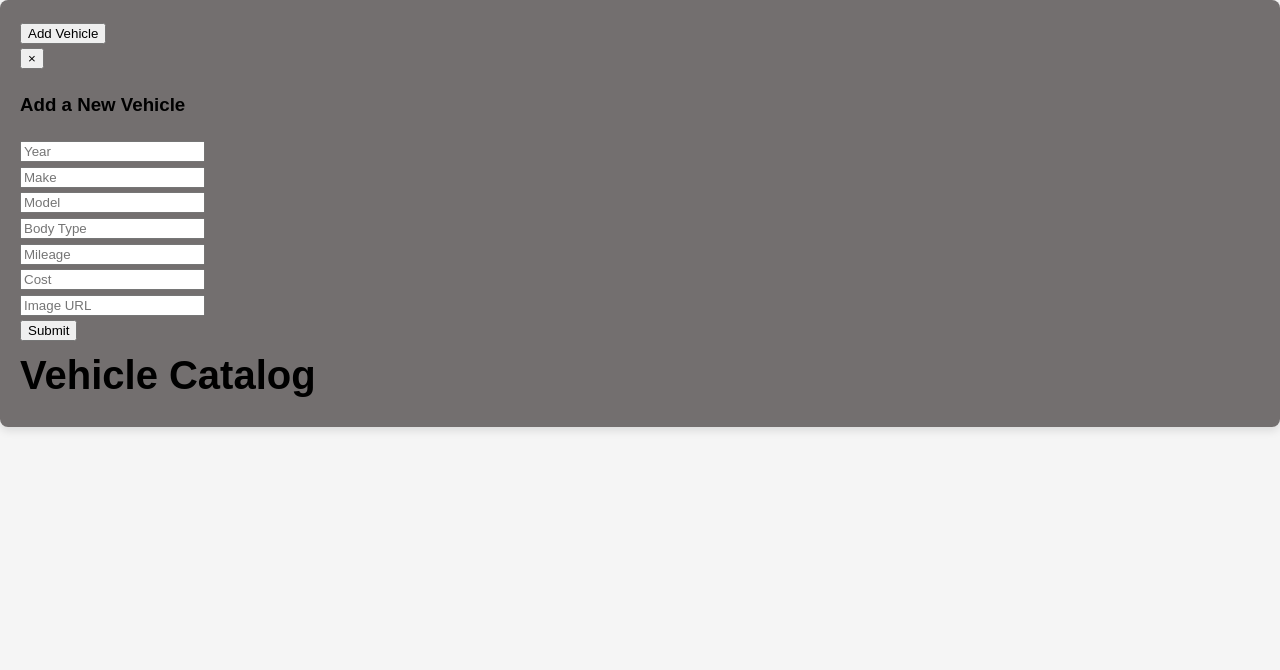
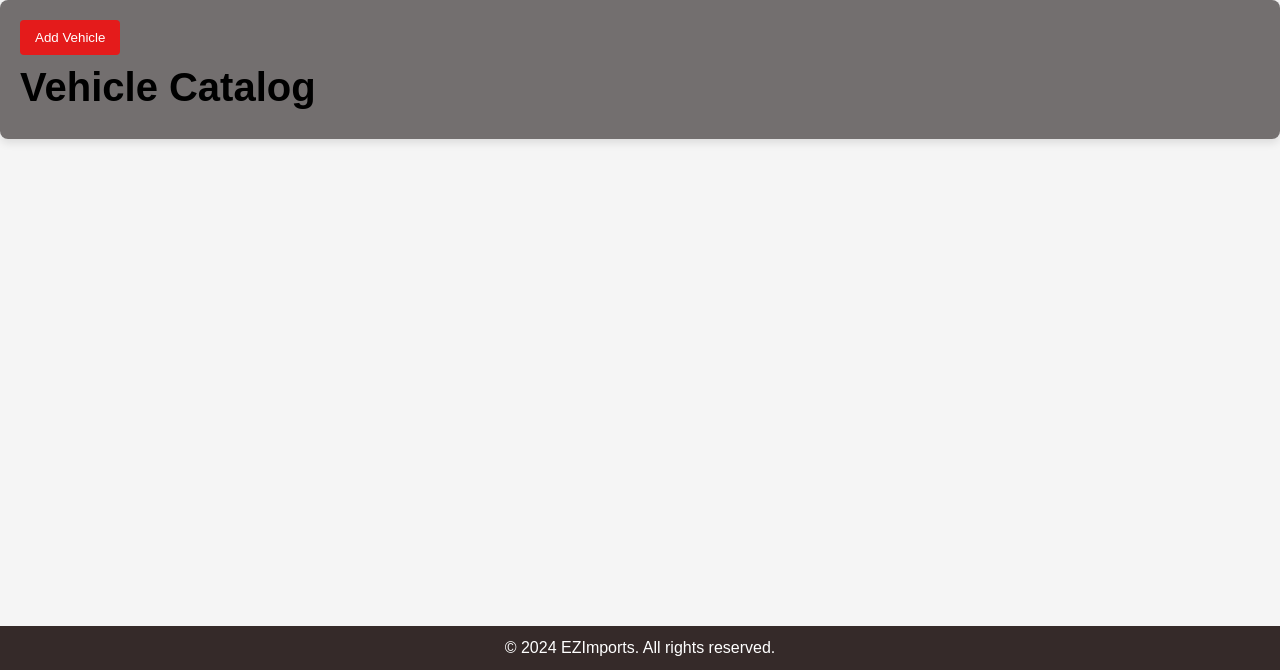
Before and after one commit to LoganZ3/CS-351-Web-Dev_Final, a PHP site: page /catalog.php in a window 1280 px wide. Shown: the part 130-800 px from the top of the page. Run offline with PHP 8.4, Linux system fonts and the light colour scheme; data that the repository does not hold is empty.

Commit message:
nearing final functionality

```diff
--- a/catalog.php
+++ b/catalog.php
@@ -133,24 +133,51 @@ $stmt = $pdo->query($sql);
     </header>
 
     <div class="container">
-        <button class="open-popup-btn" id="openPopupBtn">Add Vehicle</button>
+        <!-- Add Vehicle Button -->
+<button class="btn" id="openPopupBtn">Add Vehicle</button>
 
-        <div class="popup-overlay" id="popupOverlay"></div>
-        <div class="popup-container" id="popupContainer">
-            <button class="popup-close-btn" id="closePopupBtn">&times;</button>
-            <h3>Add a New Vehicle</h3>
-            <form method="POST" action="catalog.php">
-                <input type="hidden" name="add_vehicle" value="1">
-                <input type="text" name="year" placeholder="Year" required><br>
-                <input type="text" name="make" placeholder="Make" required><br>
-                <input type="text" name="model" placeholder="Model" required><br>
-                <input type="text" name="bodytype" placeholder="Body Type" required><br>
-                <input type="text" name="mileage" placeholder="Mileage" required><br>
-                <input type="text" name="cost" placeholder="Cost" required><br>
-                <input type="text" name="image_url" placeholder="Image URL" required><br>
-                <button type="submit">Submit</button>
-            </form>
+<!-- Popup Overlay -->
+<div class="popup-overlay" id="popupOverlay"></div>
+
+<!-- Popup Window -->
+<div class="popup-window" id="popupContainer">
+    <button class="popup-close-btn btn" id="closePopupBtn">&times;</button>
+    <h2>Add a New Vehicle</h2>
+    <form method="POST" action="catalog.php" class="popup-form">
+        <input type="hidden" name="add_vehicle" value="1">
+
+        <div class="form-group">
+            <label for="year">Year</label>
+            <input type="text" name="year" id="year" placeholder="Year" required>
         </div>
+        <div class="form-group">
+            <label for="make">Make</label>
+            <input type="text" name="make" id="make" placeholder="Make" required>
+        </div>
+        <div class="form-group">
+            <label for="model">Model</label>
+            <input type="text" name="model" id="model" placeholder="Model" required>
+        </div>
+        <div class="form-group">
+            <label for="bodytype">Body Type</label>
+            <input type="text" name="bodytype" id="bodytype" placeholder="Body Type" required>
+        </div>
+        <div class="form-group">
+            <label for="mileage">Mileage</label>
+            <input type="text" name="mileage" id="mileage" placeholder="Mileage" required>
+        </div>
+        <div class="form-group">
+            <label for="cost">Cost</label>
+            <input type="text" name="cost" id="cost" placeholder="Cost" required>
+        </div>
+        <div class="form-group">
+            <label for="image_url">Image URL</label>
+            <input type="text" name="image_url" id="image_url" placeholder="Image URL" required>
+        </div>
+        <button type="submit" class="btn">Submit</button>
+    </form>
+</div>
+
 
         <h1>Vehicle Catalog</h1>
         <div class="vehicle-grid">
@@ -178,7 +205,32 @@ $stmt = $pdo->query($sql);
         </div>
     </div>
 
+    <footer class="footer">
+        <p>© 2024 EZImports. All rights reserved.</p>
+    </footer>
+
     <div class="image-modal-overlay" id="imageModalOverlay"></div>
     <div class="image-modal" id="imageModal">
         <button class="image-modal-close" id="imageModalClose">&times;</button>
-        <img id="modalImage" src="" alt="Enlarg
+        <img id="modalImage" src="" alt="Enlarg">
+
+<script>const openPopupBtn = document.getElementById('openPopupBtn');
+const popupContainer = document.getElementById('popupContainer');
+const popupOverlay = document.getElementById('popupOverlay');
+const closePopupBtn = document.getElementById('closePopupBtn');
+
+openPopupBtn.addEventListener('click', () => {
+    popupContainer.style.display = 'block';
+    popupOverlay.style.display = 'block';
+});
+
+closePopupBtn.addEventListener('click', () => {
+    popupContainer.style.display = 'none';
+    popupOverlay.style.display = 'none';
+});
+
+popupOverlay.addEventListener('click', () => {
+    popupContainer.style.display = 'none';
+    popupOverlay.style.display = 'none';
+});
+</script>
--- a/requests.php
+++ b/requests.php
@@ -58,7 +58,7 @@ if ($_SERVER['REQUEST_METHOD'] === 'POST') {
 </head>
 <body>
     <header>
-        <h1>EZImports - Request a Vehicle Import</h1>
+        <h1>Request a Vehicle Import</h1>
         <nav><p></p>
             <a href="index.html">Home</a> |
             <a href="catalog.php">Catalogue</a> |
--- a/styles.css
+++ b/styles.css
@@ -264,3 +264,67 @@ body {
     font-size: 0.9rem;
     font-weight: bold;
 }
+
+/* Popup Overlay */
+.popup-overlay {
+    display: none;
+    position: fixed;
+    top: 0;
+    left: 0;
+    width: 100%;
+    height: 100%;
+    background: rgba(0, 0, 0, 0.5);
+    z-index: 999;
+}
+
+/* Popup Container */
+.popup-window {
+    display: none;
+    position: fixed;
+    top: 50%;
+    left: 50%;
+    transform: translate(-50%, -50%);
+    background-color: #fff;
+    border-radius: 8px;
+    padding: 20px;
+    box-shadow: 0 4px 6px rgba(0, 0, 0, 0.2);
+    z-index: 1000;
+    width: 400px;
+    max-width: 90%;
+}
+
+/* Form Elements */
+.popup-form .form-group {
+    margin-bottom: 15px;
+}
+
+.popup-form label {
+    display: block;
+    font-weight: bold;
+    margin-bottom: 5px;
+}
+
+.popup-form input {
+    width: 100%;
+    padding: 10px;
+    border: 1px solid #ccc;
+    border-radius: 4px;
+    box-sizing: border-box;
+}
+
+/* Button Styling */
+.popup-close-btn {
+    position: absolute;
+    top: 10px;
+    right: 10px;
+    padding: 5px 10px;
+    border: none;
+    background: transparent;
+    font-size: 18px;
+    color: #333;
+    cursor: pointer;
+}
+
+.popup-close-btn:hover {
+    color: red;
+}
```
